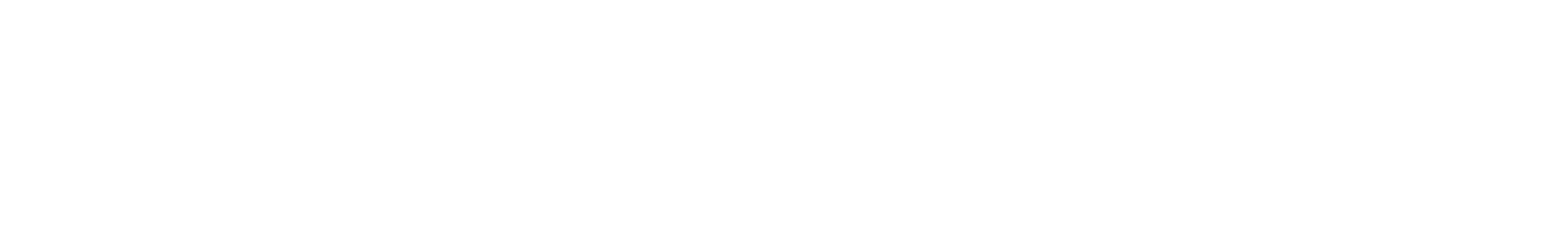
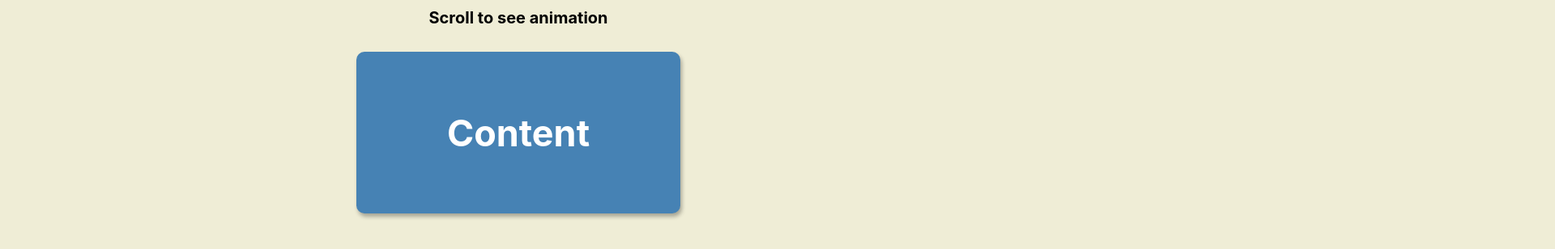
Before and after one commit to HarshitG24/Scroll-Animation, a plain HTML site: page index.html in a window 1280 px wide. Shown: the top 308 px of the page at 81% size, 1920 px wide, since content can reach past the window. Drawn offline with Linux system fonts and the light colour scheme.

Commit message:
HTML+CSS added

```diff
--- a/index.html
+++ b/index.html
@@ -14,6 +14,37 @@
     <link rel="stylesheet" href="/styles.css" />
   </head>
   <body>
+    <h1>Scroll to see animation</h1>
+    <div class="box box-show">
+      <h2>Content</h2>
+    </div>
+    <div class="box">
+      <h2>Content</h2>
+    </div>
+    <div class="box">
+      <h2>Content</h2>
+    </div>
+    <div class="box">
+      <h2>Content</h2>
+    </div>
+    <div class="box">
+      <h2>Content</h2>
+    </div>
+    <div class="box">
+      <h2>Content</h2>
+    </div>
+    <div class="box">
+      <h2>Content</h2>
+    </div>
+    <div class="box">
+      <h2>Content</h2>
+    </div>
+    <div class="box">
+      <h2>Content</h2>
+    </div>
+    <div class="box">
+      <h2>Content</h2>
+    </div>
     <script src="script.js"></script>
   </body>
 </html>
--- a/styles.css
+++ b/styles.css
@@ -16,6 +16,36 @@ body {
   align-items: center;
   justify-content: center;
   margin: 0;
-  overflow: hidden; /* to keep scroll bars hidden by default */
-  height: 100vh;
+  background: #efedd6;
 }
+
+h1 {
+  margin: 10px;
+}
+
+.box {
+  background: steelblue;
+  color: #fff;
+  display: flex;
+  align-items: center;
+  justify-content: center;
+  width: 40rem;
+  height: 20rem;
+  margin: 2rem;
+  border-radius: 10px;
+  box-shadow: 2px 4px 5px rgba(0, 0, 0, 0.3);
+  transform: translateX(400%);
+  transition: transform 0.4s ease;
+}
+
+.box:nth-of-type(even) {
+  transform: translateX(-400%);
+}
+
+.box-show {
+  transform: translateX(0);
+}
+
+.box h2 {
+  font-size: 4.5rem;
+}
```
